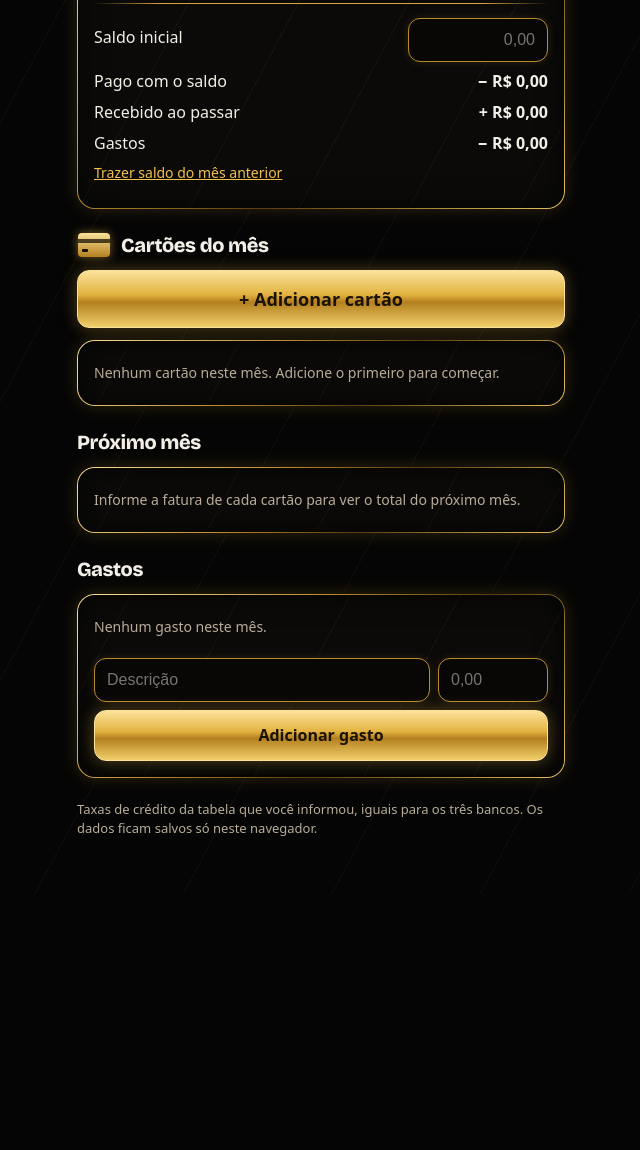
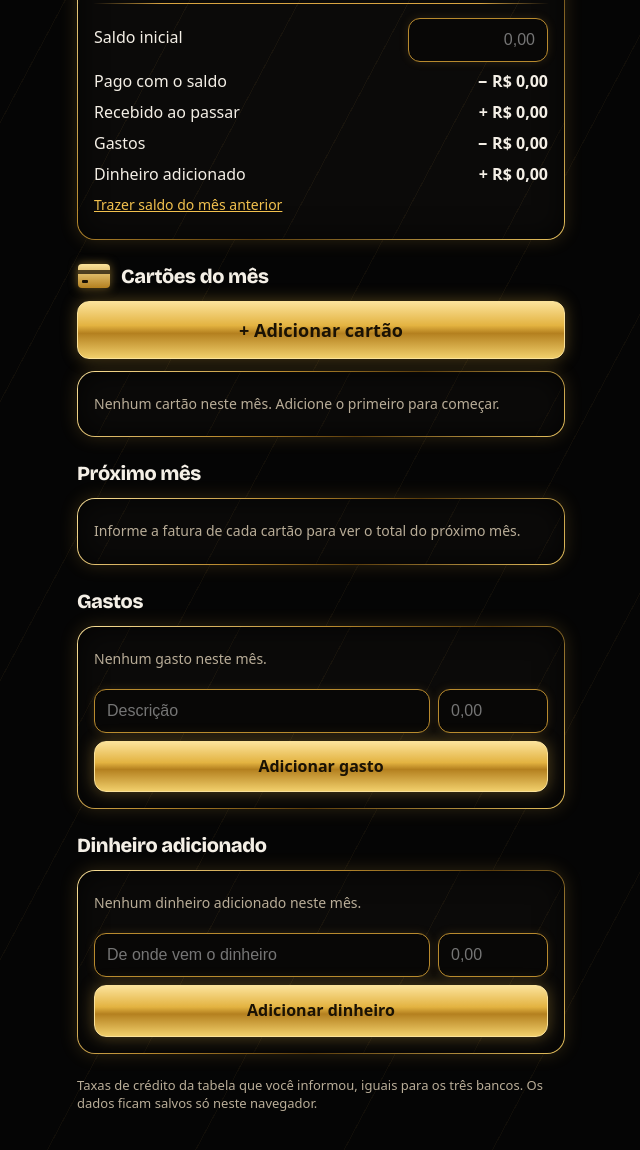
Before and after one commit to dirochaaab/Lob-o-, a plain HTML site: page index.html in a window 1280 px wide. Shown: the part 518-1668 px from the top of the page, without its empty margins (319-959 px from the left). Before the commit the page ends 1412 px from the top, so only its background shows below. Drawn offline with nearby package versions, Linux system fonts and the light colour scheme.

Commit message:
Add files via upload

```diff
--- a/index.html
+++ b/index.html
@@ -124,6 +124,7 @@ input,select{background:#080706;border:1.5px solid #b88a2e;border-radius:12px;bo
       <div class="row"><span>Pago com o saldo</span><b id="paid"></b></div>
       <div class="row"><span>Recebido ao passar</span><b id="recv"></b></div>
       <div class="row"><span>Gastos</span><b id="spent"></b></div>
+      <div class="row"><span>Dinheiro adicionado</span><b id="addv"></b></div>
     </div>
     <button class="link" id="carry">Trazer saldo do mês anterior</button>
   </section>
@@ -162,6 +163,16 @@ input,select{background:#080706;border:1.5px solid #b88a2e;border-radius:12px;bo
       <input id="edesc" placeholder="Descrição" aria-label="Descrição do gasto">
       <input id="eval" inputmode="decimal" placeholder="0,00" style="width:110px" aria-label="Valor do gasto">
       <button class="primary" id="eadd">Adicionar gasto</button>
+    </div>
+  </section>
+
+  <h2>Dinheiro adicionado</h2>
+  <section class="slip">
+    <div id="adds"></div>
+    <div class="ex">
+      <input id="odesc" placeholder="De onde vem o dinheiro" aria-label="Origem do dinheiro">
+      <input id="oval" inputmode="decimal" placeholder="0,00" style="width:110px" aria-label="Valor adicionado">
+      <button class="primary" id="oadd">Adicionar dinheiro</button>
     </div>
   </section>
 
@@ -206,7 +217,8 @@ function calc(m){
     return {c,fee,disc,net,run,parc,next:r2((c.bill||0)+parc)};
   });
   const spent=r2(m.exps.reduce((a,e)=>a+e.v,0));
-  return {rows,recv,paid,spent,saldo:r2(run-spent)};
+  const add=r2((m.adds||[]).reduce((a,e)=>a+e.v,0));
+  return {rows,recv,paid,spent,add,saldo:r2(run-spent+add)};
 }
 
 function render(){
@@ -217,6 +229,7 @@ function render(){
   $('#paid').textContent='− '+fmt(c.paid);
   $('#recv').textContent='+ '+fmt(c.recv);
   $('#spent').textContent='− '+fmt(c.spent);
+  $('#addv').textContent='+ '+fmt(c.add);
   if(document.activeElement!==$('#start'))$('#start').value=m.start?String(m.start).replace('.',','):'';
 
   $('#cards').innerHTML=c.rows.map((r,i)=>{
@@ -237,6 +250,7 @@ function render(){
     <div class="row"><span>Saldo depois de cobrir</span><b class="${after<0?'neg':'pos'}">${fmt(after)}</b></div></div>`
     :'<p class="empty">Informe a fatura de cada cartão para ver o total do próximo mês.</p>';
 
+  $('#adds').innerHTML=(m.adds||[]).map((e,i)=>`<div class="crow" style="align-items:center"><div class="cbody" style="color:var(--ink)">${esc(e.d)}</div><b>+ ${fmt(e.v)}</b><button class="x" data-dela="${i}" aria-label="Remover entrada">✕</button></div>`).join('')||'<p class="empty">Nenhum dinheiro adicionado neste mês.</p>';
   $('#exps').innerHTML=m.exps.map((e,i)=>`<div class="crow" style="align-items:center"><div class="cbody" style="color:var(--ink)">${esc(e.d)}</div><b>− ${fmt(e.v)}</b><button class="x" data-delx="${i}" aria-label="Remover gasto">✕</button></div>`).join('')||'<p class="empty">Nenhum gasto neste mês.</p>';
 }
 
@@ -282,6 +296,14 @@ $('#eadd').onclick=()=>{
 };
 $('#exps').onclick=e=>{const b=e.target.closest('[data-delx]');if(b){get(key(y,mo)).exps.splice(+b.dataset.delx,1);save();render()}};
 
+$('#oadd').onclick=()=>{
+  const v=num($('#oval').value);
+  if(v<=0){$('#oval').focus();return}
+  const m=get(key(y,mo));(m.adds=m.adds||[]).push({d:$('#odesc').value.trim()||'Dinheiro adicionado',v});
+  $('#odesc').value='';$('#oval').value='';save();render();
+};
+$('#adds').onclick=e=>{const b=e.target.closest('[data-dela]');if(b){get(key(y,mo)).adds.splice(+b.dataset.dela,1);save();render()}};
+
 sel();render();
 </script>
 </body>
```
